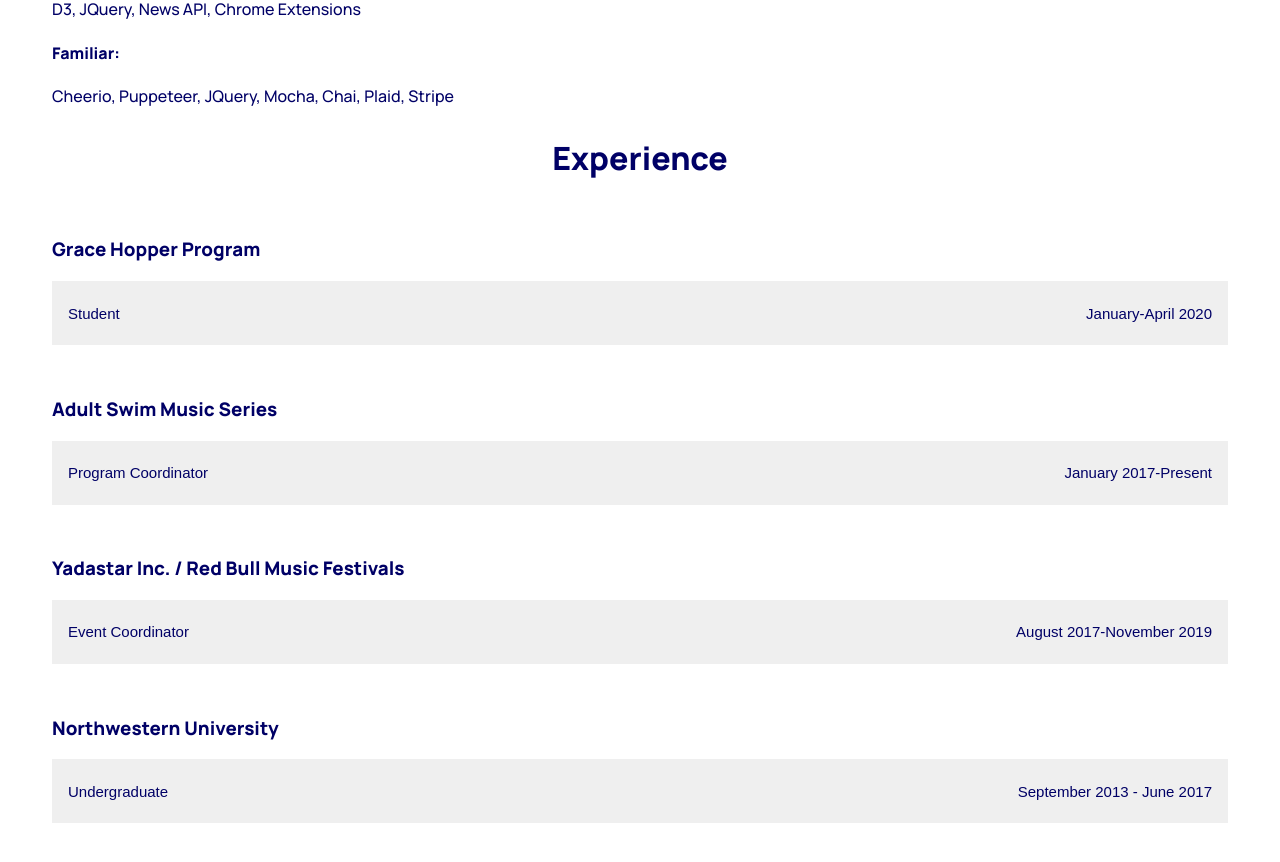
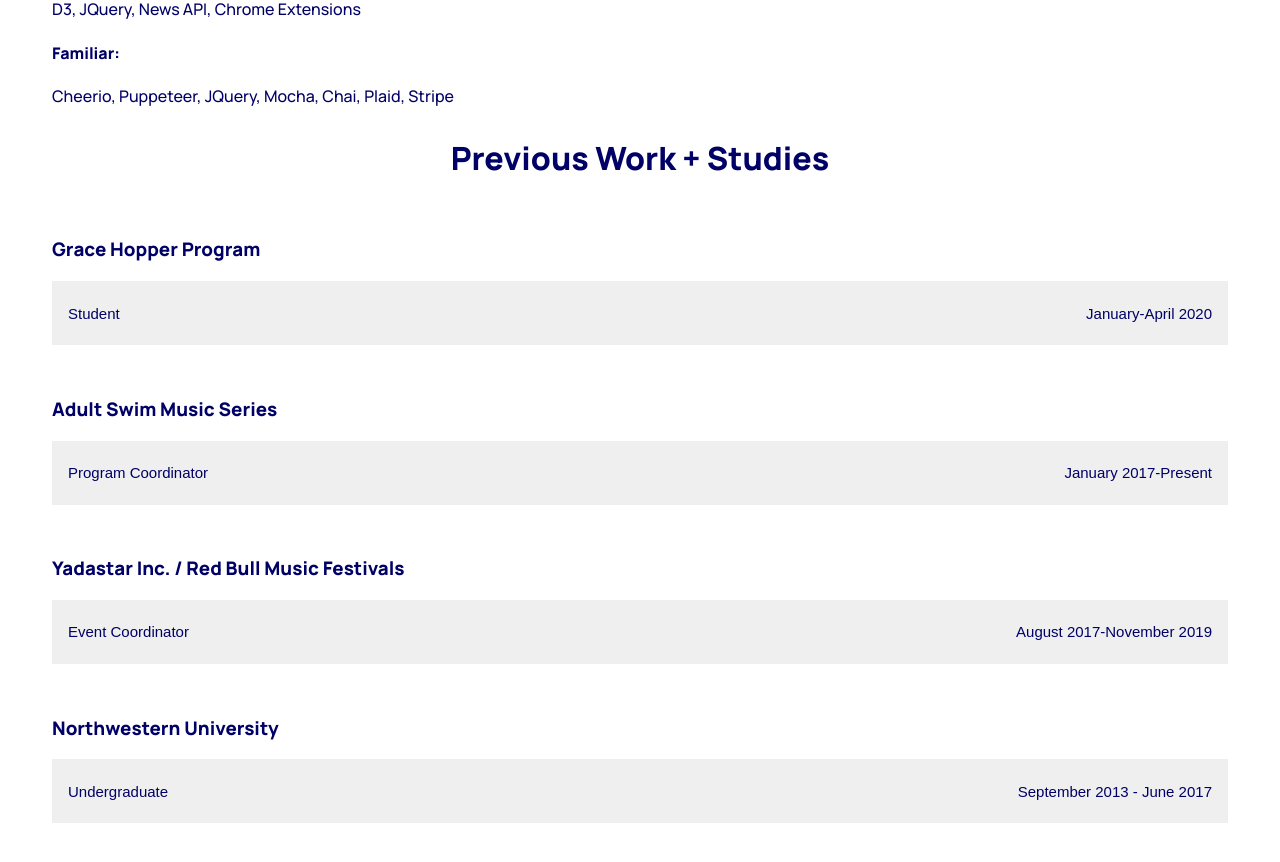
Before and after one commit to yumiko2695/portfolio, a React (Create React App) app: page /projects in a window 1280 px wide. Shown: the part 1500-2362 px from the top of the page. Built offline with nearby package versions, Linux system fonts and the light colour scheme.

Commit message:
changed header

```diff
--- a/src/Experience.js
+++ b/src/Experience.js
@@ -30,7 +30,7 @@
   render() {
     return (
       <div>
-      <h1>Experience</h1>
+      <h1>Previous Work + Studies</h1>
       <div className="project1">
         <div className="experience-container">
           <div className="title">
```
